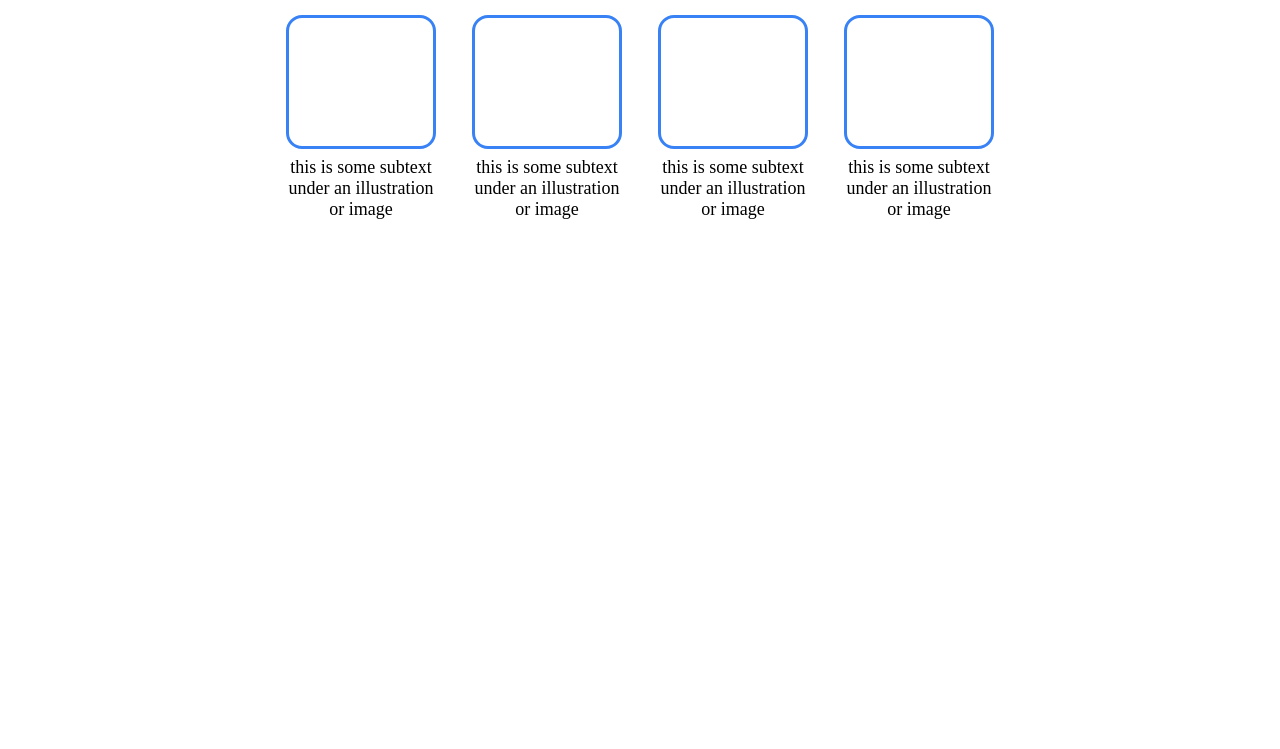
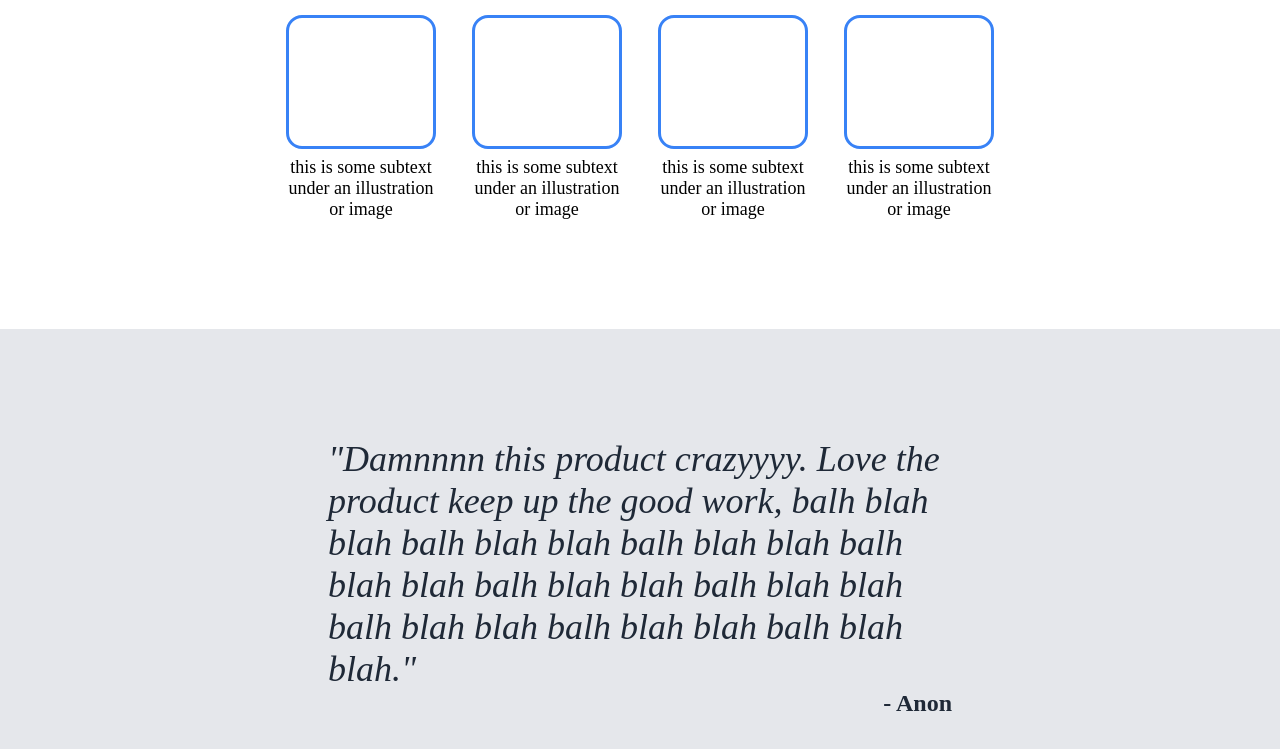
Before and after one commit to jimmywu3/odin-landing-page, a plain HTML site: page index.html in a window 1280 px wide. Shown: the part 517-1266 px from the top of the page. Before the commit the page ends 846 px from the top, so only its background shows below. Drawn offline with Linux system fonts and the light colour scheme.

Commit message:
Added div quote-section to index.html, Completed styling for quote-section in styles.css

```diff
--- a/index.html
+++ b/index.html
@@ -55,5 +55,12 @@
             </div>
         </div>
 
+        <div class="quote-section">
+            <div class="quote-content">
+                <p class="quote">"Damnnnn this product crazyyyy. Love the product keep up the good work, balh blah blah balh blah blah balh blah blah balh blah blah balh blah blah balh blah blah balh blah blah balh blah blah balh blah blah."</p>
+                <p class="author">- Anon</p>
+            </div>
+        </div>
+
     </body>
 </html>
--- a/styles.css
+++ b/styles.css
@@ -122,3 +122,30 @@ body{
     text-align: center;
     font-size: 18px;
 }
+
+/* quote-section */
+
+.quote-section{
+    background-color: #E5E7EB;
+    display: flex;
+    flex-direction: column;
+    padding: 109px 0;
+    justify-content: center;
+    align-items: center;
+}
+
+.quote{
+    font-size: 36px;
+    font-weight: lighter;
+    font-style: italic;
+    color: #1F2937;
+    width: 624px;
+}
+
+.author{
+    color: #1F2937;
+    display: flex;
+    justify-content: flex-end;
+    font-weight: bold;
+    font-size: 24px;
+}
```
